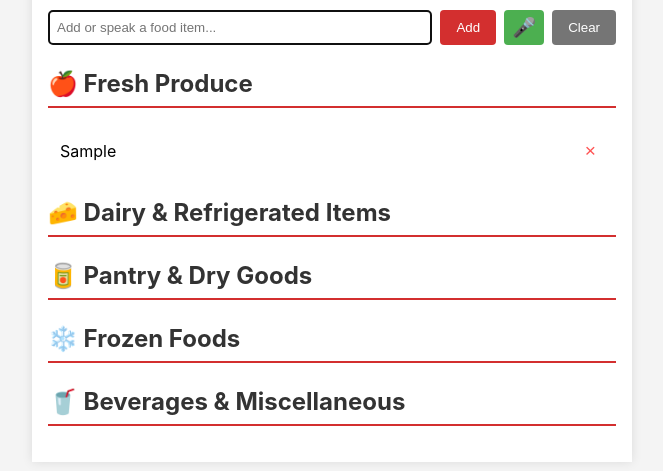
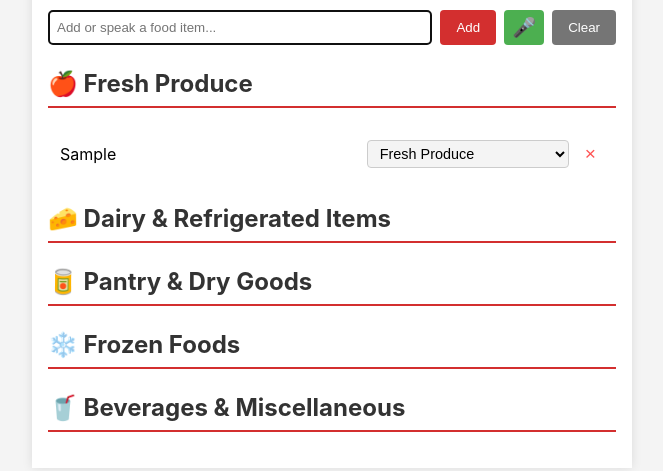
Before and after one commit to Eduvators/GetFood, a plain HTML site: page index.html in a window 1280 px wide. Both pictures are taken after typing "Sample" into the empty fields and a click on the button "Add". Shown: the part 77-548 px from the top of the page, without its empty margins (308-971 px from the left). Drawn offline with Linux system fonts and the light colour scheme.

Commit message:
Add files via upload

```diff
--- a/script.js
+++ b/script.js
@@ -68,17 +68,21 @@ document.addEventListener('DOMContentLoaded', () => {
 
         recognition.onspeechend = () => {
             console.log('Speech recognition ended.');
-            clearTimeout(recognitionTimeout);
-            recognition.stop();
-            micButton.classList.remove('listening');
+            // The 'onend' event will handle the cleanup.
         };
 
         recognition.onerror = (event) => {
             console.error('Speech recognition error:', event.error);
-            clearTimeout(recognitionTimeout);
             if (event.error === 'not-allowed') {
                 alert('Microphone access was denied. Please allow microphone access in your browser settings.');
             }
+            // The 'onend' event will handle the cleanup.
+        };
+
+        recognition.onend = () => {
+            console.log('Recognition service ended.');
+            clearTimeout(recognitionTimeout);
+            recognition.stop();
             micButton.classList.remove('listening');
         };
 
@@ -139,8 +143,8 @@ document.addEventListener('DOMContentLoaded', () => {
     function addItemToList(itemName, isChecked = false, shouldSave = true) {
         if (itemName.trim() === '') return;
 
-        const category = getCategory(itemName);
-        const listId = `${category}-list`;
+        let currentCategory = getCategory(itemName);
+        const listId = `${currentCategory}-list`;
         const list = document.getElementById(listId) || document.getElementById('fresh-produce-list');
 
         const listItem = document.createElement('li');
@@ -151,6 +155,29 @@ document.addEventListener('DOMContentLoaded', () => {
         const itemText = document.createElement('span');
         itemText.className = 'item-text';
         itemText.textContent = itemName;
+
+        const categorySelector = document.createElement('select');
+        categorySelector.className = 'category-selector';
+        for (const categoryName in categories) {
+            const option = document.createElement('option');
+            option.value = categoryName;
+            option.textContent = categoryName.replace(/-/g, ' ').replace(/\b\w/g, l => l.toUpperCase());
+            if (categoryName === currentCategory) {
+                option.selected = true;
+            }
+            categorySelector.appendChild(option);
+        }
+
+        categorySelector.addEventListener('change', (e) => {
+            const newCategory = e.target.value;
+            const newCategoryList = document.getElementById(`${newCategory}-list`);
+            if (newCategoryList) {
+                newCategoryList.appendChild(listItem);
+                saveList();
+            }
+        });
+
+        categorySelector.addEventListener('click', (e) => e.stopPropagation());
 
         const deleteButton = document.createElement('button');
         deleteButton.className = 'delete-button';
@@ -167,13 +194,14 @@ document.addEventListener('DOMContentLoaded', () => {
             saveList();
         });
 
+        listItem.appendChild(itemText);
+        listItem.appendChild(categorySelector);
+        listItem.appendChild(deleteButton);
+        list.appendChild(listItem);
+
         if (shouldSave) {
             saveList();
         }
-
-        listItem.appendChild(itemText);
-        listItem.appendChild(deleteButton);
-        list.appendChild(listItem);
     }
 
     addButton.addEventListener('click', () => {
--- a/style.css
+++ b/style.css
@@ -127,6 +127,7 @@ li {
     justify-content: space-between;
     align-items: center;
     cursor: pointer;
+    gap: 0.5rem;
 }
 
 li.checked .item-text {
@@ -136,6 +137,14 @@ li.checked .item-text {
 
 .item-text {
     flex-grow: 1;
+}
+
+.category-selector {
+    background-color: #f4f4f4;
+    border: 1px solid #ccc;
+    border-radius: 4px;
+    padding: 0.25rem 0.5rem;
+    font-size: 0.9rem;
 }
 
 .delete-button {
```
